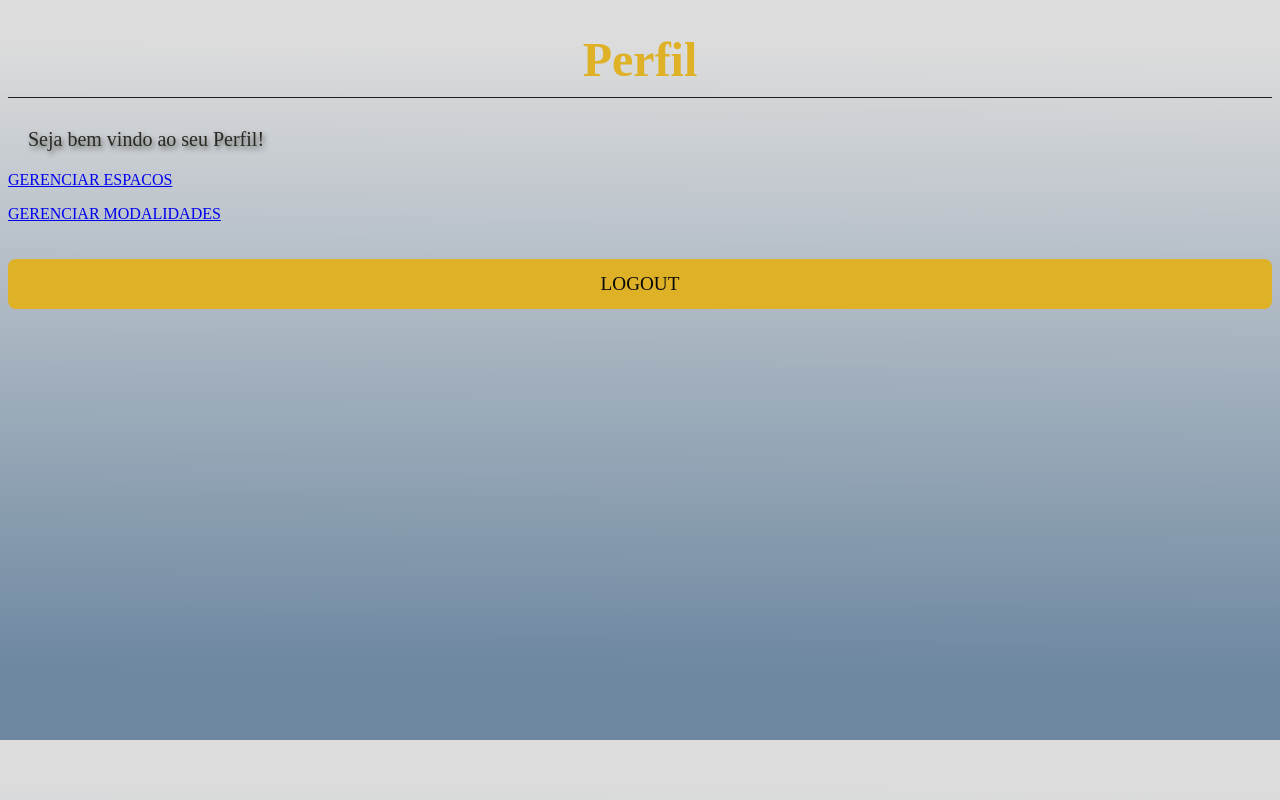
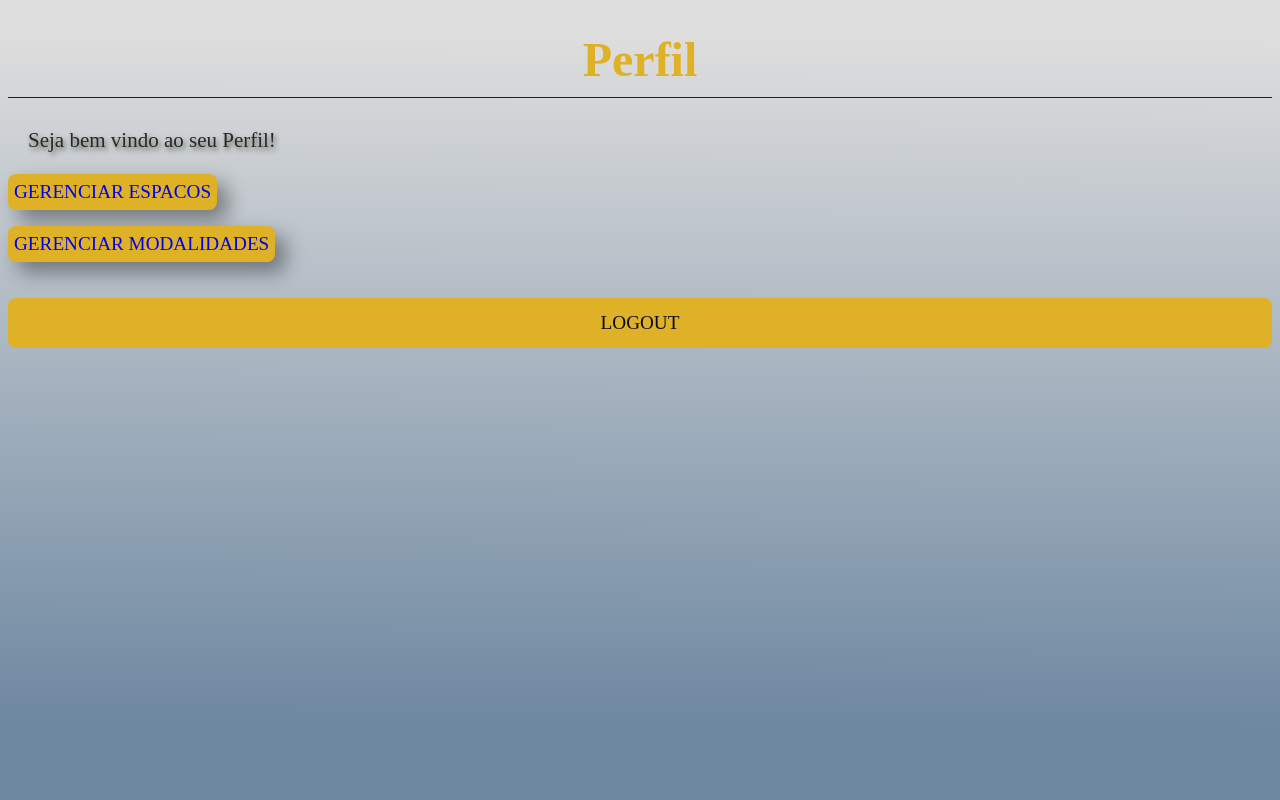
Before and after one commit to PuliSaglio/PDS-jogos, a Django app: page /perfil/ in a window 1280 px wide. Run offline with Django 4.2, Linux system fonts and the light colour scheme; a user stored in the database is signed in.

Commit message:
erro resolvido o pai ta sabendo muito

```diff
--- a/core/views.py
+++ b/core/views.py
@@ -15,11 +15,11 @@ def cadastrar_usuario(request):
             return render(request, 'index.html', {'msg': 'Erro! Já existe um usuário com o mesmo e-mail'})
 
     except User.DoesNotExist:
-        nome_usuario = request.POST['username']
+        username = request.POST['username']
         email = request.POST['email']
-        senha = request.POST['password']
+        password = request.POST['password']
 
-        novoUsuario = User.objects.create_user(username=nome_usuario, email=email, password=senha)
+        novoUsuario = User.objects.create_user(username=username, email=email, password=password)
         novoUsuario.save()
 
 @require_POST
--- a/static/css/estilo.css
+++ b/static/css/estilo.css
@@ -1,12 +1,14 @@
+html{
+    min-height: 100%;
+}
 body{
     background: linear-gradient(180.3deg, rgb(221, 221, 221) 5.5%, rgb(110, 136, 161) 90.2%);
-    height: 700px;
 }
 
 .texto{
     text-shadow: 2px 3px 5px rgba(40, 41, 35, 0.7);
 color: #282923;
-    font-size: 20px;
+    font-size: 21px;
     padding-left: 20px;
 }
 .formulario {
@@ -123,9 +125,35 @@ color: #282923;
 
   }
 
+  .btn-pqn {
+    background-color: #dfb127;
+    border-radius: 8px;
+    border: 0;
+    box-sizing: border-box;
+    color: #0b0a0a;
+    cursor: pointer;
+    font-size: 1.2em;
+    font-family: 'open_sansregular';
+    height: 36px;
+    outline: 0;
+    text-align: center;
+    transition: 0.4s;
+    box-shadow: 10px 10px 20px rgba(0, 0, 0, 0.4);
+  }
+
+  .link-clean{
+    text-decoration: none;
+  }
+
   .btn:hover {
 
     background-color: #b78900;
     color: #eae3e3;
 
   }
+  .btn-pqn:hover {
+
+    background-color: #b78900;
+    color: #eae3e3;
+
+  }
--- a/templates/modalidade.html
+++ b/templates/modalidade.html
@@ -14,8 +14,8 @@
     <button class="btn"><a href="{% url 'modalidade_cadastro' %}">CADASTRAR MODALIDADE</a></button>
     {% for modalidades in todos_modalidade %}
     <p class="texto">Modalidade: {{modalidades.nome}}</p>
-    <a href="{% url 'modalidade_editar' modalidades.id %}">EDITAR</a>
-    <a href="{% url 'modalidade_remover' modalidades.id %}">REMOVER</a>
+    <button class="btn-pqn"><a href="{% url 'modalidade_editar' modalidades.id %}">EDITAR</a></button>
+    <button class="btn-pqn"><a href="{% url 'modalidade_remover' modalidades.id %}">REMOVER</a></button>
     <hr>
     {% endfor %}
 </body>
--- a/templates/perfil.html
+++ b/templates/perfil.html
@@ -11,8 +11,8 @@
     <h1 class="title">Perfil</h1>
 
     <p class="texto">Seja bem vindo ao seu Perfil!</p>
-    <p><a href="{% url 'espaco_listar' %}">GERENCIAR ESPACOS</a></p>
-    <p><a href="{% url 'modalidade_listar' %}">GERENCIAR MODALIDADES</a></p>
+    <p><button class="btn-pqn"><a href="{% url 'espaco_listar' %}" class="link-clean">GERENCIAR ESPACOS</a></button></p>
+    <p><button class="btn-pqn"><a href="{% url 'modalidade_listar' %}" class="link-clean">GERENCIAR MODALIDADES</a></button>    </p>
     <form action="/sair/" method="post">
         {% csrf_token %}
         <button type="submit" class="btn">LOGOUT</button>
```
Also changed, not shown: db.sqlite3.
